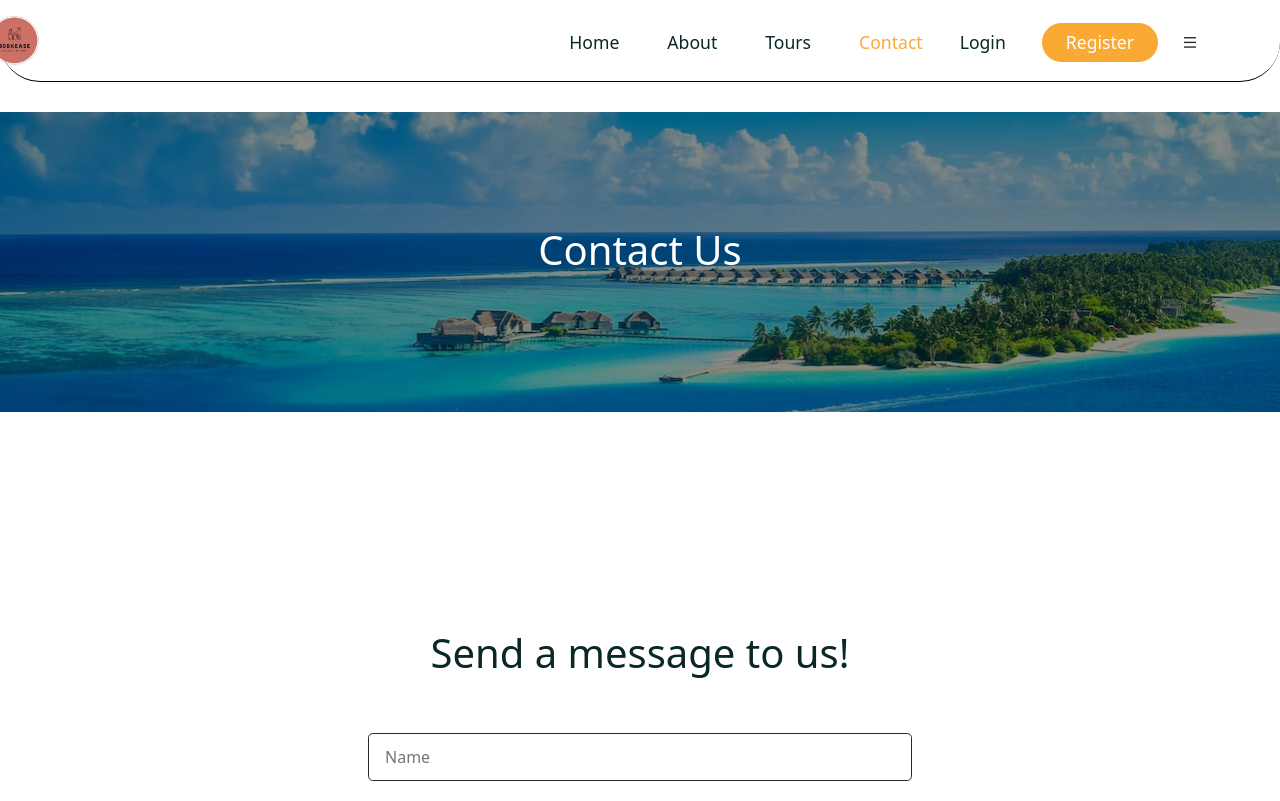
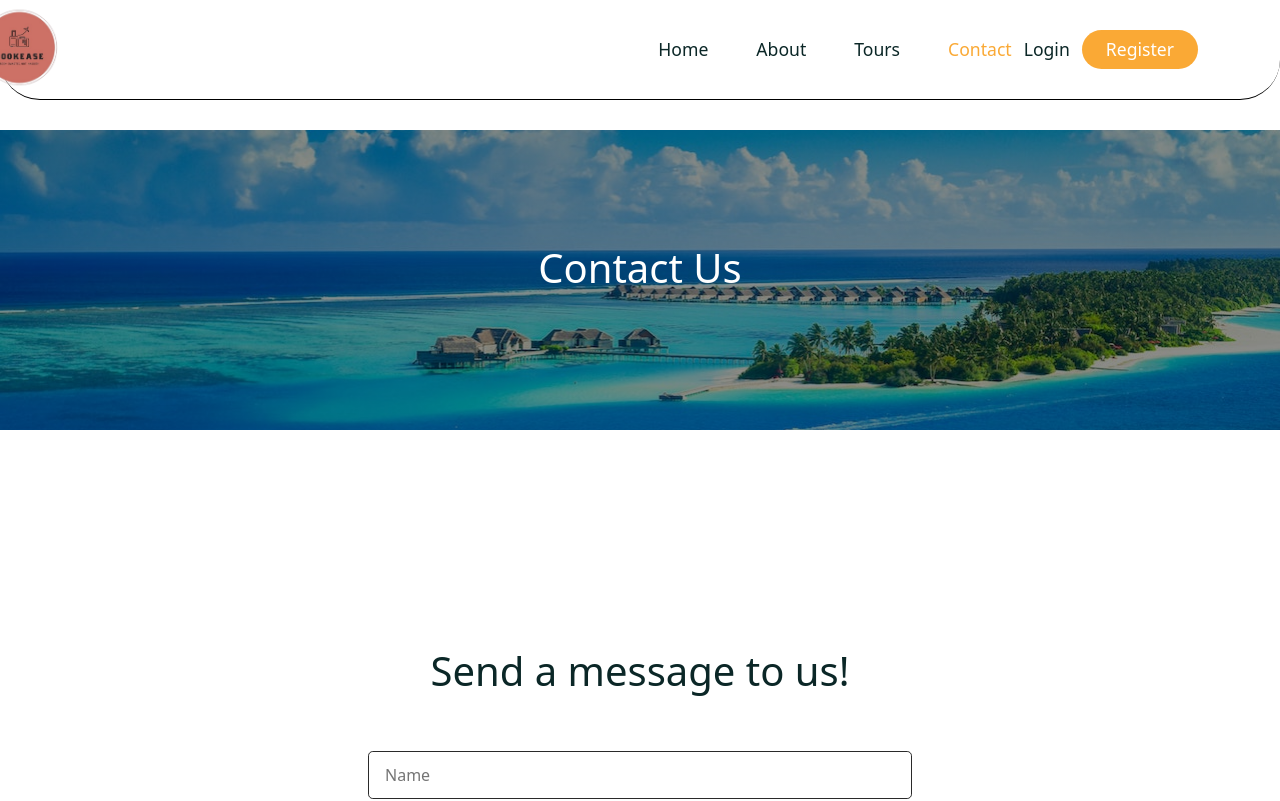
Before and after one commit to Aniyeshu-31/TravelBookingApplication, a React (Create React App) app in the folder frontend/: page /contact in a window 1280 px wide. Shown: the top 801 px of the page. Built offline with nearby package versions, Linux system fonts and the light colour scheme; a web font is replaced by a local one.

Commit message:
Updated the Hamburger Functionality

```diff
--- a/frontend/src/App.css
+++ b/frontend/src/App.css
@@ -47,7 +47,14 @@ ul {
   border-radius: 50px !important;
   padding: 0.4rem 1.5rem !important;
 }
-
+.container__btn {
+    top: 0;
+    right: 0;
+    margin-top: -0.3rem;
+    flex-direction: column;
+    align-items: center;
+    justify-content: center;
+}
 .primary__btn a {
   font-size: 1.1rem;
   text-decoration: none;
--- a/frontend/src/components/Header/Header.jsx
+++ b/frontend/src/components/Header/Header.jsx
@@ -1,58 +1,67 @@
-import React, { useRef, useEffect,useContext } from "react";
-import { Container, Row, Button } from "reactstrap";
-import { AuthContext } from "../../context/AuthContext";
-import { NavLink, Link,useNavigate } from "react-router-dom";
-import logo from "../../assets/images/logo.png";
-import "./header.css";
+import React, { useRef, useEffect, useContext } from 'react'
+import { Container, Row, Button } from 'reactstrap'
+import { AuthContext } from '../../context/AuthContext'
+import { NavLink, Link, useNavigate } from 'react-router-dom'
+import logo from '../../assets/images/logo.png'
+import './header.css'
 
 const nav__links = [
   {
-    path: "/home",
-    display: "Home",
+    path: '/home',
+    display: 'Home',
   },
   {
-    path: "/about",
-    display: "About",
+    path: '/about',
+    display: 'About',
   },
   {
-    path: "/tours",
-    display: "Tours",
+    path: '/tours',
+    display: 'Tours',
   },
   {
-    path: "/contact",
-    display: "Contact",
+    path: '/contact',
+    display: 'Contact',
   },
-];
+]
 
 const Header = () => {
-  const headerRef = useRef(null);
-  const menuRef = useRef(null);
-  const navigate = useNavigate();
-  const {user,dispatch} = useContext(AuthContext);
+  const headerRef = useRef(null)
+  const menuRef = useRef(null)
+  const navigate = useNavigate()
+  const { user, dispatch } = useContext(AuthContext)
 
-  const logout=()=>{
-    dispatch({type:'LOGOUT'})
+  const logout = () => {
+    dispatch({ type: 'LOGOUT' })
     navigate('/')
   }
-  const toggleMenu = ()=> menuRef.current.classList.toggle('show__menu')
+ const toggleMenu = () => {
+   if (menuRef.current) {
+     const isOpen = menuRef.current.classList.contains('show__menu')
+     if (isOpen) {
+       menuRef.current.classList.remove('show__menu')
+     } else {
+       menuRef.current.classList.add('show__menu')
+     }
+   }
+ }
   const stickyHeaderFunc = () => {
-    window.addEventListener("scroll", () => {
+    window.addEventListener('scroll', () => {
       if (
         document.body.scrollTop > 80 ||
         document.documentElement.scrollTop > 80
       ) {
-        headerRef.current.classList.add("sticky__header");
+        headerRef.current.classList.add('sticky__header')
       } else {
-        headerRef.current.classList.remove("sticky__header");
+        headerRef.current.classList.remove('sticky__header')
       }
-    });
-  };
+    })
+  }
 
   useEffect(() => {
-    stickyHeaderFunc();
+    stickyHeaderFunc()
 
-    return window.removeEventListener("scroll", stickyHeaderFunc);
-  });
+    return window.removeEventListener('scroll', stickyHeaderFunc)
+  })
 
   return (
     <header className="header" ref={headerRef}>
@@ -66,18 +75,17 @@ const Header = () => {
             {/* ========= logo end   ===========*/}
 
             {/* ========= menu start   ===========*/}
-            <div className="navigation" ref={menuRef} onClick={toggleMenu}>
+            <div className="navigation" ref={menuRef}>
               <ul className="menu d-flex align-items-center gap-5">
                 {nav__links.map((item, index) => (
                   <li className="nav__item" key={index}>
                     <NavLink
                       to={item.path}
                       className={(navClass) =>
-                        navClass.isActive ? "active__link" : ""
-                      }
-                    >
-                      {" "}
-                      {item.display}{" "}
+                        navClass.isActive ? 'active__link' : ''
+                      }>
+                      {' '}
+                      {item.display}{' '}
                     </NavLink>
                   </li>
                 ))}
@@ -87,37 +95,37 @@ const Header = () => {
 
             <div className="nav__right d-flex align-items-center gap-4">
               <div className="nav__btns d-flex align-items-center gap-4">
-
-                {
-                  user? <>
-
-                   <h5 className="mb-0">{user.username}</h5>
-                   <Button className="btn btn-dark" onClick={logout}>Logout</Button>
-                  </> :
+                {user ? (
                   <>
-                   <Button className="btn secondary__btn">
-                  <Link to="/login" className="login"> Login </Link>
-                </Button>
-                <Button className="btn primary__btn">
-                  {" "}
-                  <Link to="/register"> Register </Link>
-                </Button>
-
+                    <h5 className="mb-0">{user.username}</h5>
+                    <Button className="btn btn-dark" onClick={logout}>
+                      Logout
+                    </Button>
                   </>
-                }
-
-
+                ) : (
+                  <div className="container__btn">
+                    <Button className="btn secondary__btn">
+                      <Link to="/login" className="login">
+                        {' '}
+                        Login{' '}
+                      </Link>
+                    </Button>
+                    <Button className="btn primary__btn">
+                      {' '}
+                      <Link to="/register"> Register </Link>
+                    </Button>
+                  </div>
+                )}
               </div>
-
-              <span className="mobile__menu">
-                <i class="ri-menu-line"></i>
+              <span className="mobile__menu" onClick={toggleMenu}>
+                <i className="ri-menu-line"></i>
               </span>
             </div>
           </div>
         </Row>
       </Container>
     </header>
-  );
-};
+  )
+}
 
-export default Header;
+export default Header
--- a/frontend/src/components/Header/header.css
+++ b/frontend/src/components/Header/header.css
@@ -1,24 +1,25 @@
 .header {
   width: 100%;
-  height: 80px;
-  line-height: 80px;
+  height: 100px;
+  line-height: 100px;
+  border-bottom: 1px solid black;
+  border-radius: 40px;
+  display: flex;
+  justify-content: space-between;
+  align-items: center;
+  padding: 0 20px;
+}
+/* Logo */
+.logo img {
+  width: 30%;
+  justify-content: space-between;
+  margin-left: -9rem;
+  margin-top: -0.5rem;
 }
 
-.logo img {
-  width: 23%;
-  margin-left: -120px;
-  margin-top: -8px;
-}
-.header {
-  border-bottom: 1px solid black;
-  border-radius: 40px;
-}
+/* Menu */
 .menu {
   margin-bottom: 0;
-}
-
-.login {
-  margin-left: 25px;
 }
 
 .nav__item a {
@@ -32,12 +33,19 @@
   color: var(--secondary-color);
 }
 
-.mobile_menu {
-  font-size: 1.3rem;
+/* Mobile Menu Icon */
+.mobile__menu {
+  cursor: pointer;
+  font-size: 1.5rem;
   color: var(--heading-color);
   display: none;
+  position: absolute;
+  top: 0px;
+  right: 10px;
+  z-index: 1000;
 }
 
+/* Sticky Header */
 .sticky__header {
   width: 100%;
   height: 80px;
@@ -50,48 +58,90 @@
   z-index: 999;
 }
 
+/* Responsive Design */
+@media only screen and (min-width: 1200px){
+  .container__btn{
+    display: flex;
+    top: 0;
+    right: 1rem;
+    margin-top: -0rem;
+    flex-direction: row;
+    align-items: center;
+    justify-content: center;
+   }
+}
+@media only screen and (min-width: 768px) and (max-width: 1200px) {
+  .logo img {
+  width: 50%;
+  margin-left: -5rem;
+  margin-top: -0.5rem;
+}
+  .container__btn{
+    display: flex;
+    top: 0;
+    right: 1rem;
+    margin-top: -0rem;
+    flex-direction: row;
+    align-items: center;
+    justify-content: center;
+   }
+}
 @media only screen and (max-width: 992px) {
   .logo img {
-    width: 20%;
-    margin-left: -7vh;
+    width: 30%;
+  }
+  .container__btn {
+    display: flex;
+    margin-top: -0.3rem;
+    display: none;
+  }
+  /* Hide the navigation by default */
+  .navigation {
+    position: fixed;
+    top: 0;
+    right: 0;
+    width: 50%;
+    height: 100vh;
+    background: white; /* Darker background */
+    display: flex;
+    flex-direction: column;
+    align-items: center;
+    justify-content: center;
+    z-index: 999;
+    transition: transform 0.4s ease-in-out;
+    transform: translateX(100%);
   }
 
-  .navigation {
-    width: 100%;
-    height: 100%;
-    position: fixed;
-    top: 0;
-    left: 0;
-    background: rgb(219, 26, 26);
-    z-index: 999;
-    display: none;
+  /* Show menu when toggled */
+  .navigation.show__menu {
+    transform: translateX(0);
   }
+
   .menu {
-    position: absolute;
-    top: 0;
-    right: 0;
-    width: calc(100%-75%);
-    height: 100%;
     background: #fff;
+    width: 80%;
+    height: auto;
     flex-direction: column;
-    line-height: 0.5rem;
-    justify-content: center;
-    z-index: 9999;
+    align-items: center;
+    text-align: center;
+    padding: 2rem;
+    border-radius: 10px;
   }
-  .show__menu {
-    display: block;
+
+  .menu .nav__item {
+    margin-bottom: 1rem;
   }
-  .mobile_menu {
+
+  .mobile__menu {
     display: block;
   }
 }
-
 @media only screen and (max-width: 576px) {
   .logo img {
-    width: 45%;
+    margin-left: -2rem;
+    width: 30%;
   }
-
   .menu {
-    width: calc(100% - 50%);
+    width: 90%;
   }
 }
--- a/frontend/src/pages/Home.jsx
+++ b/frontend/src/pages/Home.jsx
@@ -26,16 +26,24 @@ const Home = () => {
             <Col lg="6">
               <div className="hero__content">
                 <div className="hero__subtitle d-flex align-items-center">
-                  <Subtitle subtitle={"Know Before You Go"} />
+                  <Subtitle subtitle={'Know Before You Go'} />
                   <img src={worldImg} alt="" />
                 </div>
                 <h1>
-                  {" "}
-                  Travelling opens the door to creating{" "}
+                  {' '}
+                  Travelling opens the door to creating{' '}
                   <span className="highlight"> memories </span>
                 </h1>
                 <p>
-                Welcome to our exciting world of travel! We are thrilled to have you here and can't wait to help you plan your next adventure. Our tours and travel website is designed to make your journey as seamless and enjoyable as possible. From exotic destinations to hidden gems, we have something for every type of traveler. So, whether you're looking for a romantic getaway, a family vacation, or a solo adventure, we've got you covered. Explore our website to discover the world and let us be your guide. Let the journey begin!
+                  Welcome to our exciting world of travel! We are thrilled to
+                  have you here and can't wait to help you plan your next
+                  adventure. Our tours and travel website is designed to make
+                  your journey as seamless and enjoyable as possible. From
+                  exotic destinations to hidden gems, we have something for
+                  every type of traveler. So, whether you're looking for a
+                  romantic getaway, a family vacation, or a solo adventure,
+                  we've got you covered. Explore our website to discover the
+                  world and let us be your guide. Let the journey begin!
                 </p>
               </div>
             </Col>
@@ -66,7 +74,7 @@ const Home = () => {
         <Container>
           <Row>
             <Col lg="3">
-            <Subtitle subtitle={"What we serve"} />
+              <Subtitle subtitle={'What we serve'} />
               <h2 className="services__title">We offer our best services</h2>
             </Col>
             <ServiceList />
@@ -79,7 +87,7 @@ const Home = () => {
         <Container>
           <Row>
             <Col lg="12" className="mb-5">
-              <Subtitle subtitle={"Explore"} />
+              <Subtitle subtitle={'Explore'} />
               <h2 className="featured__tour-title"> Our featured tours</h2>
             </Col>
             <FeaturedTourList />
@@ -94,17 +102,16 @@ const Home = () => {
           <Row>
             <Col lg="6">
               <div className="experience__content">
-                <Subtitle subtitle={"Experience"} />
+                <Subtitle subtitle={'Experience'} />
 
                 <h2>
-                  {" "}
-                  With our all experience <br /> we will serve you{" "}
+                  {' '}
+                  With our all experience <br /> we will serve you{' '}
                 </h2>
                 <p>
-                  {" "}
-                  Lorem ipsum dolor sit amet consectetur adipisicing elit.
-                  <br />
-                  Et temporibus blanditiis, omnis esse maiores b.
+                  {' '}
+                  With our expertise, we craft unforgettable journeys just for
+                  you.
                 </p>
               </div>
 
@@ -138,7 +145,7 @@ const Home = () => {
         <Container>
           <Row>
             <Col lg="12">
-              <Subtitle subtitle={"Gallery"} />
+              <Subtitle subtitle={'Gallery'} />
               <h2 className="gallery__title">
                 Visit our customers tour gallery
               </h2>
@@ -156,10 +163,10 @@ const Home = () => {
         <Container>
           <Row>
             <Col lg="12">
-              <Subtitle subtitle={"Fans Love"} />
+              <Subtitle subtitle={'Fans Love'} />
               <h2 className="testimonial__title">
-                {" "}
-                What our fans say about us{" "}
+                {' '}
+                What our fans say about us{' '}
               </h2>
             </Col>
             <Col lg="12">
@@ -171,7 +178,7 @@ const Home = () => {
       {/* ========= testimonial section end =================== */}
       <Newsletter />
     </>
-  );
+  )
 };
 
 export default Home;
```
